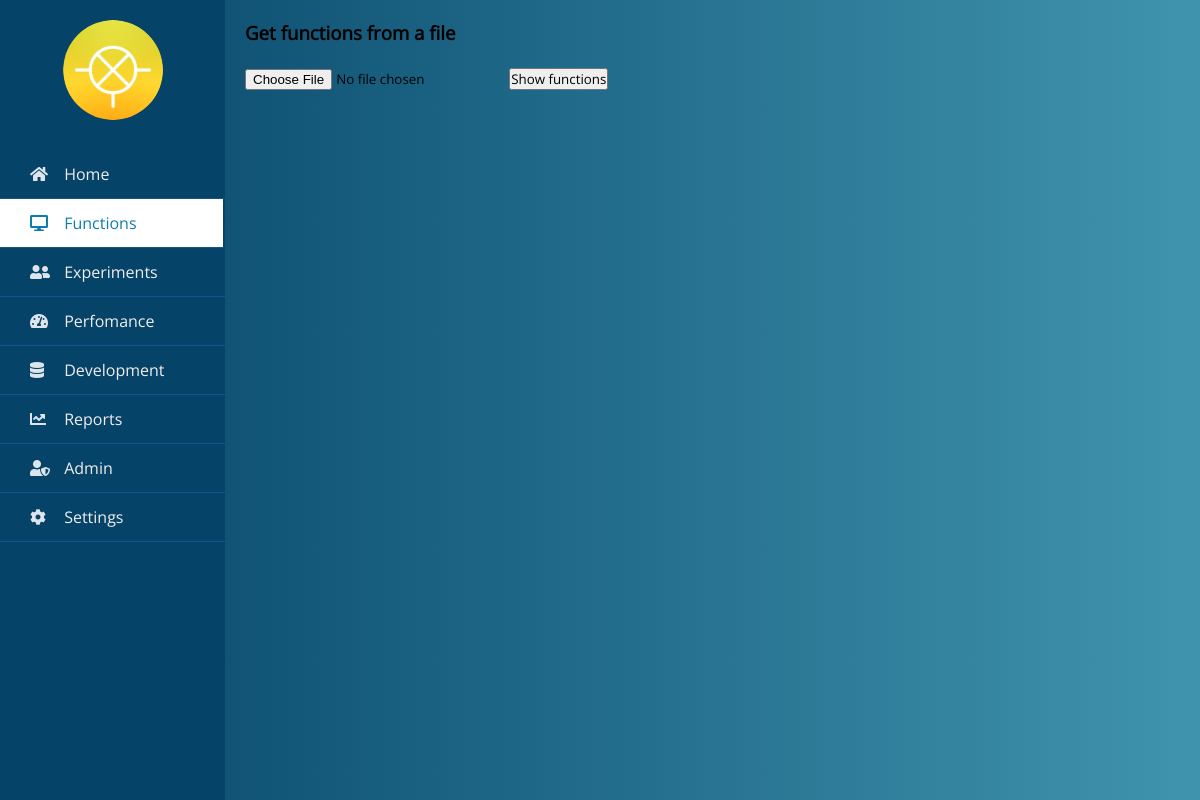
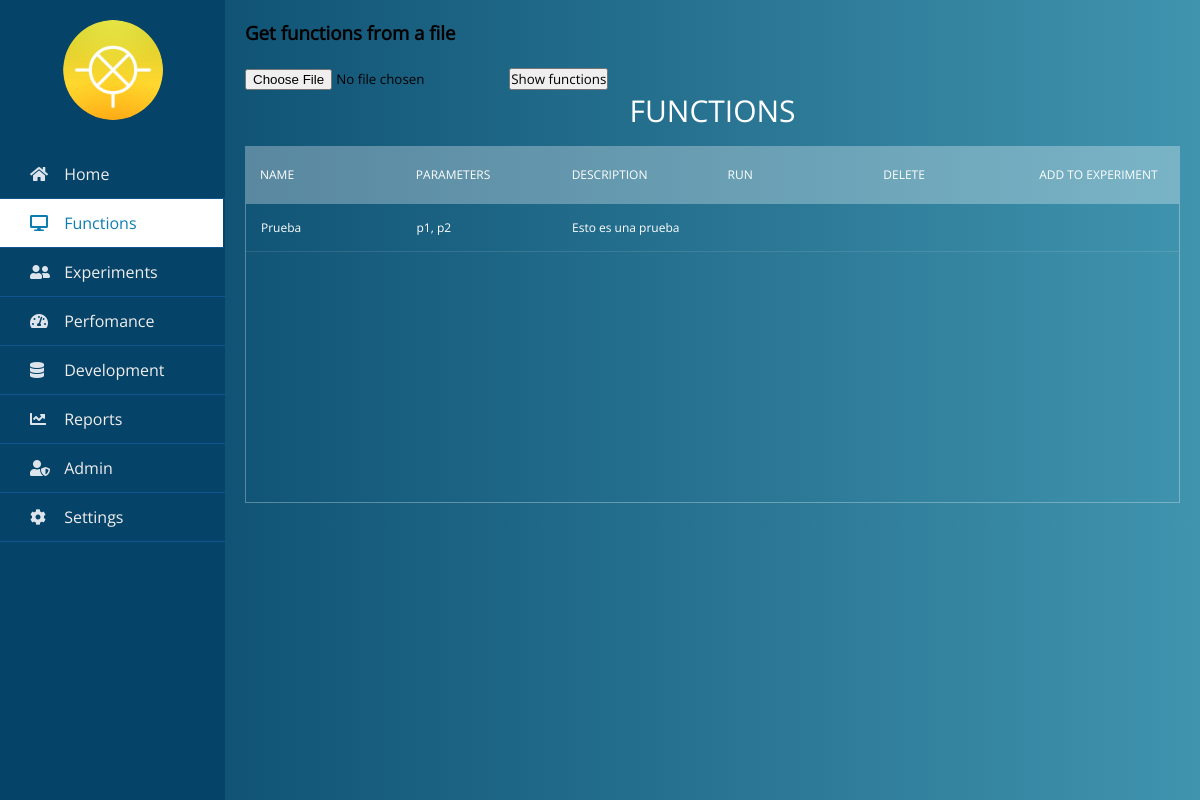
Before and after one commit to DaniAlcober/ProyectoDAM, an Electron app: page src/index.html in a window 1200 px wide. Both pictures are taken after a click on the link "Functions". Drawn offline with nearby package versions, Linux system fonts and the light colour scheme; files that its build step writes are made by us from their sources; no server answers.

Commit message:
Crear tabla Functions

```diff
--- /dev/null
+++ b/src/css/table.css
@@ -0,0 +1,38 @@
+h1{
+    font-size: 30px;
+    color: #fff;
+    text-transform: uppercase;
+    font-weight: 300;
+    text-align: center;
+    margin-bottom: 15px;
+  }
+  table{
+    width:100%;
+    table-layout: fixed;
+  }
+  .table-header{
+    background-color: rgba(255,255,255,0.3);
+   }
+  .table-content{
+    height:300px;
+    overflow-x:auto;
+    margin-top: 0px;
+    border: 1px solid rgba(255,255,255,0.3);
+  }
+  th{
+    padding: 20px 15px;
+    text-align: left;
+    font-weight: 500;
+    font-size: 12px;
+    color: #fff;
+    text-transform: uppercase;
+  }
+  td{
+    padding: 15px;
+    text-align: left;
+    vertical-align:middle;
+    font-weight: 300;
+    font-size: 12px;
+    color: #fff;
+    border-bottom: solid 1px rgba(255,255,255,0.1);
+  }
--- a/src/index.html
+++ b/src/index.html
@@ -8,7 +8,8 @@
     <title>Index</title>
 
     <link rel="stylesheet" href="https://use.fontawesome.com/releases/v5.8.1/css/all.css">
-    <link rel="stylesheet" href="./style.css">
+    <link rel="stylesheet" href="./css/style.css">
+    <link rel="stylesheet" href="./css/table.css">
 
     <link rel="shortcut icon" href="#">
 </head>
@@ -109,7 +110,35 @@
                     <input id="showFunctions" type="button" value="Show functions">
 
                     <br>
-                    <div id="functions"></div>
+                    <h1>FUNCTIONS</h1>
+                    <div class="table-header">
+                        <table cellpaddin="0" cellspacing="0" border="0">
+                            <thead>
+                                <tr>
+                                    <th>Name</th>
+                                    <th>Parameters</th>
+                                    <th>Description</th>
+                                    <th>Run</th>
+                                    <th>Delete</th>
+                                    <th>Add to Experiment</th>
+                                </tr>
+                            </thead>
+                        </table>
+                    </div>
+                    <div class="table-content">
+                        <table cellpadding="0" cellspacing="0" border="0">
+                            <tbody  id="functionsTable">
+                                <tr>
+                                    <td>Prueba</td>
+                                    <td>p1, p2</td>
+                                    <td>Esto es una prueba</td>
+                                    <td></td>
+                                    <td></td>
+                                    <td></td>
+                                </tr>
+                            </tbody>
+                        </table>
+                    </div>
                 </div>
 
                 <div class="tab" id="experiments">
@@ -117,8 +146,6 @@
                 </div>
 
             </div>
-
-
         </div>
     </div>
 </body>
--- a/src/renderer.js
+++ b/src/renderer.js
@@ -1,18 +1,31 @@
 //var btnFile = document.getElementById('file')
 var btnShowFunctions = document.getElementById('showFunctions')
 var btnFile = document.getElementById('file')
-var functions = document.getElementById('functions')
+var functionsTable = document.getElementById('functionsTable')
 
 //let file
 
-let fs = require('fs');
+let fs = require('fs')
 
-let fsFunctions = fs.readFileSync('./functions.json');
+let fsFunctions = fs.readFileSync('src/data/functions.json');
 let functionsArray = new Array();
 functionsArray = JSON.parse(fsFunctions)
 
 btnShowFunctions.addEventListener('click', () => {
-    functionsArray.innerHTML = functionsArray
+    functionsArray.forEach(func => {
+        functionsTable.innerHTML +=
+            `
+            <tr>
+                <td>${func.name}</td>
+                <td>${func.parameters}</td>
+                <td></td>
+                <td></td>
+                <td></td>
+                <td></td>
+            </tr>
+            `
+    });
+
 })
 
 /*
```
